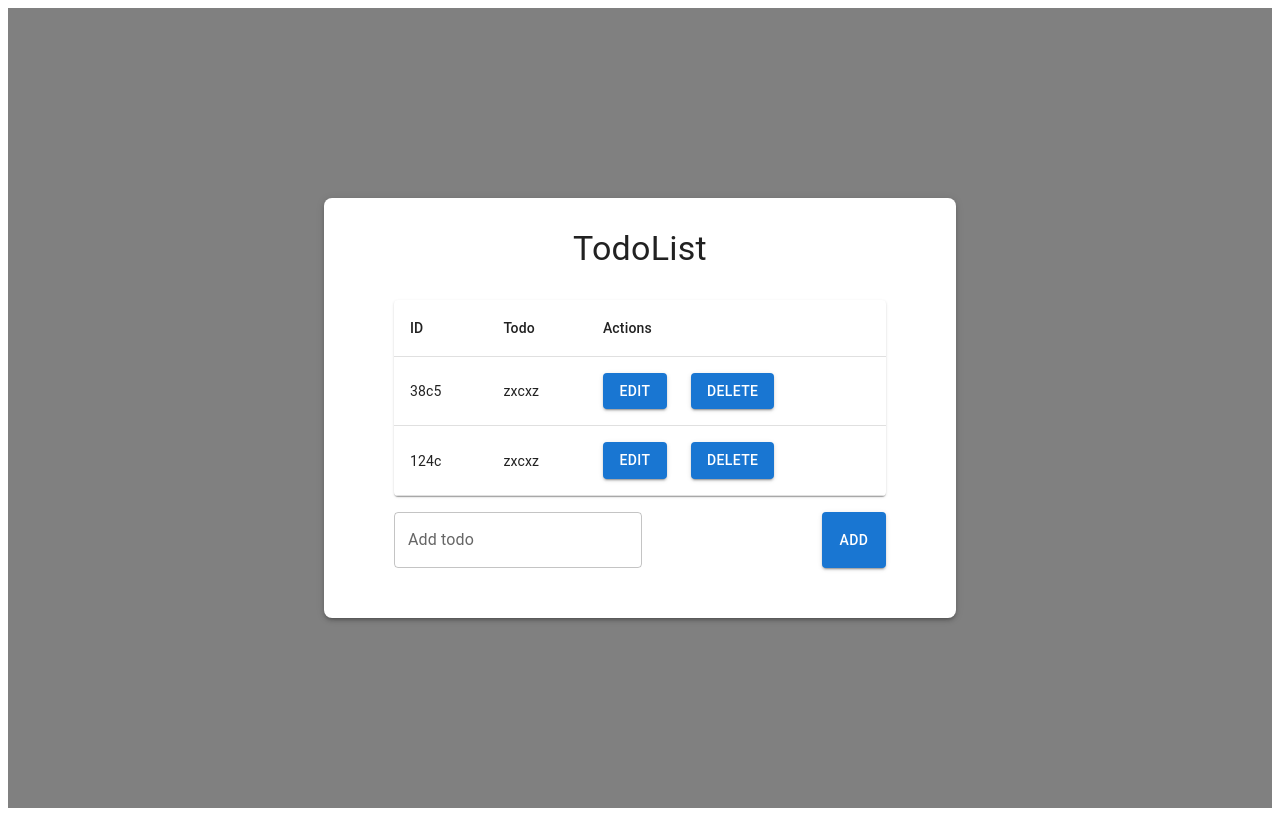
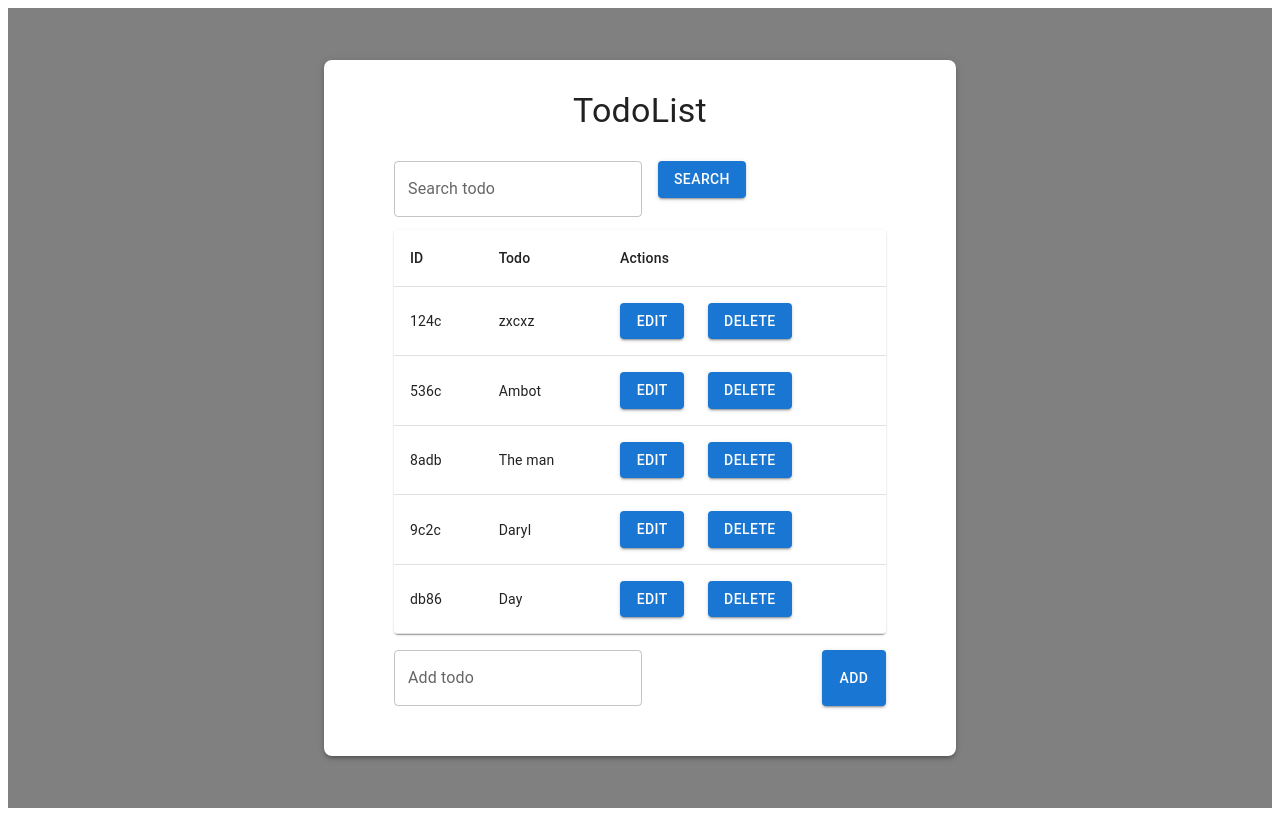
Before and after one commit to Rappyyy/react-typescript-todo-list-netninja, a React (Vite) app: page / in a window 1280 px wide. Built offline with nearby package versions, Linux system fonts and the light colour scheme; data requests are answered from the project's data file.

Commit message:
Added search query function

```diff
--- a/public/database/db.json
+++ b/public/database/db.json
@@ -1,12 +1,24 @@
 {
   "todos": [
     {
-      "id": "38c5",
+      "id": "124c",
       "text": "zxcxz"
     },
     {
-      "id": "124c",
-      "text": "zxcxz"
+      "id": "536c",
+      "text": "Ambot"
+    },
+    {
+      "id": "8adb",
+      "text": "The man"
+    },
+    {
+      "id": "9c2c",
+      "text": "Daryl"
+    },
+    {
+      "id": "db86",
+      "text": "Day"
     }
   ]
 }
--- a/src/TodoList.tsx
+++ b/src/TodoList.tsx
@@ -22,6 +22,7 @@ interface Todo {
 export const TodoList = () => {
   const [todos, setTodos] = useState<Todo[]>([]);
   const [input, setInput] = useState<string>("");
+  const [searchQuery, setSearchQuery] = useState<string>("");
 
   useEffect(() => {
     fetchTodos();
@@ -109,6 +110,16 @@ export const TodoList = () => {
     }
   };
 
+  const handleSearch = () => {
+    console.log("Search query:", searchQuery);
+
+    const filteredTodos = todos.filter((todo) =>
+      todo.text.toLowerCase().includes(searchQuery.toLowerCase())
+    );
+
+    setTodos(filteredTodos);
+  };
+
   return (
     <Grid
       container
@@ -136,6 +147,19 @@ export const TodoList = () => {
               marginTop: "10px",
             }}
           >
+            <TextField
+              type="text"
+              label="Search todo"
+              value={searchQuery}
+              onChange={(e) => setSearchQuery(e.target.value)}
+            />
+            <Button
+              variant="contained"
+              onClick={handleSearch}
+              sx={{ ml: 2, mb: 4 }}
+            >
+              Search
+            </Button>
             <TableContainer component={Paper}>
               <Table>
                 <TableHead>
```
